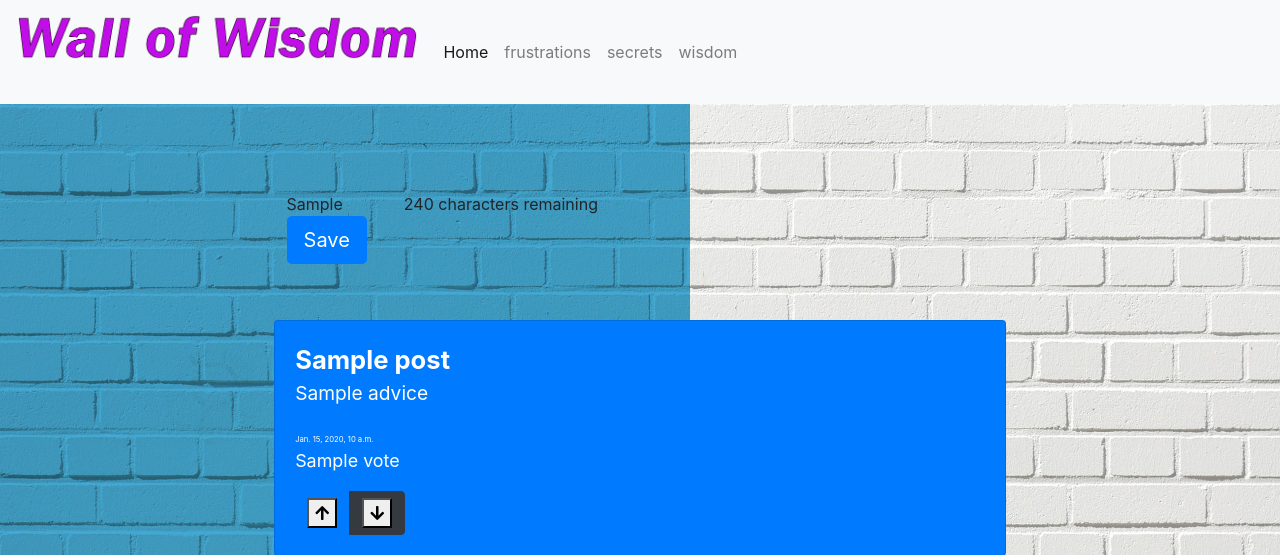
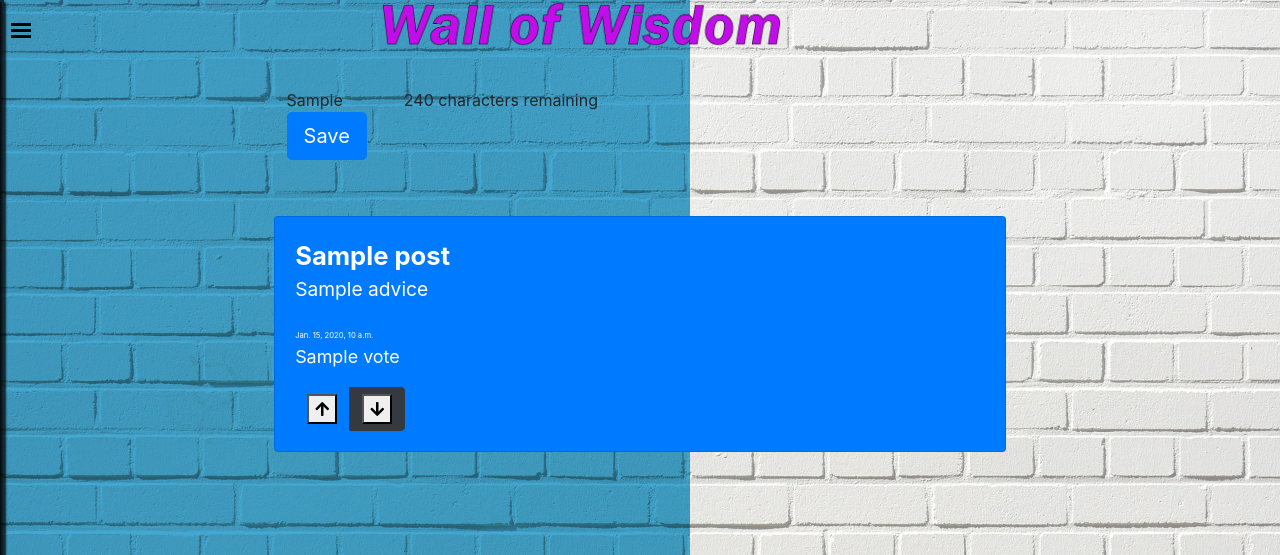
Before and after one commit to nh916/wallsof-public, a Django app: template templates/wallOf/advice.html in a window 1280 px wide. Shown: the top 555 px of the page. Run offline with Django 3.2, Linux system fonts and the light colour scheme; the template is opened without the code that fills it: most values are stand-ins (such as "Sample title", 1, 10 or a date in 2020); some libraries are stand-ins or nearby versions; some web fonts are replaced.

Commit message:
old menue again i think

```diff
--- a/templates/Base_All.html
+++ b/templates/Base_All.html
@@ -8,20 +8,16 @@
     <meta name="viewport" content="width=device-width, initial-scale = 1.0, maximum-scale=1.0, user-scalable=no"/>
 <div>
     {#    faveicons#}
-        <link rel="apple-touch-icon-precomposed" sizes="57x57"
-              href="{% static 'favicon/apple-touch-icon-57x57.png' %}"/>
+    <link rel="apple-touch-icon-precomposed" sizes="57x57" href="{% static 'favicon/apple-touch-icon-57x57.png' %}"/>
     <link rel="apple-touch-icon-precomposed" sizes="114x114"
           href=" {% static 'favicon/apple-touch-icon-114x114.png' %}"/>
-        <link rel="apple-touch-icon-precomposed" sizes="72x72"
-              href="{% static 'favicon/apple-touch-icon-72x72.png' %}"/>
+    <link rel="apple-touch-icon-precomposed" sizes="72x72" href="{% static 'favicon/apple-touch-icon-72x72.png' %}"/>
     <link rel="apple-touch-icon-precomposed" sizes="144x144"
           href="{% static 'favicon/apple-touch-icon-144x144.png' %}"/>
-        <link rel="apple-touch-icon-precomposed" sizes="60x60"
-              href="{% static 'favicon/apple-touch-icon-60x60.png' %}"/>
+    <link rel="apple-touch-icon-precomposed" sizes="60x60" href="{% static 'favicon/apple-touch-icon-60x60.png' %}"/>
     <link rel="apple-touch-icon-precomposed" sizes="120x120"
           href="{% static 'favicon/apple-touch-icon-120x120.png' %} "/>
-        <link rel="apple-touch-icon-precomposed" sizes="76x76"
-              href="{% static 'favicon/apple-touch-icon-76x76.png' %}"/>
+    <link rel="apple-touch-icon-precomposed" sizes="76x76" href="{% static 'favicon/apple-touch-icon-76x76.png' %}"/>
     <link rel="apple-touch-icon-precomposed" sizes="152x152"
           href="{% static 'favicon/apple-touch-icon-152x152.png' %}"/>
     <link rel="icon" type="image/png" href="{% static 'favicon/favicon-196x196.png' %}" sizes="196x196"/>
@@ -42,6 +38,7 @@
 {% comment %}        <link href='https://fonts.googleapis.com/css?family=Roboto:100' rel='stylesheet' type='text/css'>
         <link href="//netdna.bootstrapcdn.com/bootstrap/3.3.2/css/bootstrap.min.css" rel="stylesheet">
         <link rel="stylesheet" href="https://cdnjs.cloudflare.com/ajax/libs/meyer-reset/2.0/reset.min.css">{% endcomment %}
+
 
 
     {% comment %}  **boot**  {% endcomment %}
@@ -124,10 +121,9 @@
 
 
 {#<h1 class="wow lightSpeedIn" id="title_it">Wall of Frustrations</h1>#}
-{#rows to keep everything in check#}
-{% comment %}<div style="width: 80%" class="row">{% endcomment %}
 
-{% comment %}
+<div style="width: 80%" class="row">
+
 <div>
     <div id='oscuro'></div>
 
@@ -163,48 +159,12 @@
         <!--FIN CONTENIDO CONTENIDO -->
     </main>
 </div>
-{% endcomment %}
-
-
-<nav class="navbar navbar-expand-lg navbar-light bg-light">
-    <a class="navbar-brand" href="#">
-        {% block logo %}
-        <a href="{% url 'secretes' %}" class="">
-            <img src="{% static  'wall headers/wall Of Wisdom.png' %}" class="img-fluid" id="title_it"
-                 alt="website logo"
-                 style="max-height: 5rem;" title="uggghhhh">
-        </a>
-    {% endblock %}
-    </a>
-    <button class="navbar-toggler" type="button" data-toggle="collapse" data-target="#navbarNav"
-            aria-controls="navbarNav" aria-expanded="false" aria-label="Toggle navigation">
-        <span class="navbar-toggler-icon"></span>
-    </button>
-    <div class="collapse navbar-collapse" id="navbarNav">
-        <ul class="navbar-nav">
-            <li class="nav-item active">
-                <a class="nav-link" href="#">Home <span class="sr-only">(current)</span></a>
-            </li>
-            <li class="nav-item">
-                <a class="nav-link" href="{% url 'frustrations' %}">frustrations</a>
-            </li>
-            <li class="nav-item">
-                <a class="nav-link" href="{% url 'secrets' %}">secrets</a>
-            </li>
-            <li class="nav-item">
-                <a class="nav-link" href="{% url 'wisdom' %}">wisdom</a>
-            </li>
-        </ul>
-    </div>
-</nav>
 
 
     <br>
     <br>
     <br>
 
-{#old logo#}
-{% comment %}
     <div class="logo-it" style="display: block; margin: auto; width: auto; padding-left: 10%; ">
         {% block logo %}
             <a href="{% url 'secretes' %}" class="">
@@ -215,10 +175,7 @@
         {% endblock %}
 
     </div>
-{% endcomment %}
-
-
-{% comment %}</div>{% endcomment %}
+</div>
 
 
 <div class="form-group container-fluid wow fadeInRight" style="padding: 1rem;">
```
Also changed, not shown: templates/static/css/wallOf/wallOf style.css (+6 -3 lines). Lines whose indentation alone changed are shown as unchanged.
